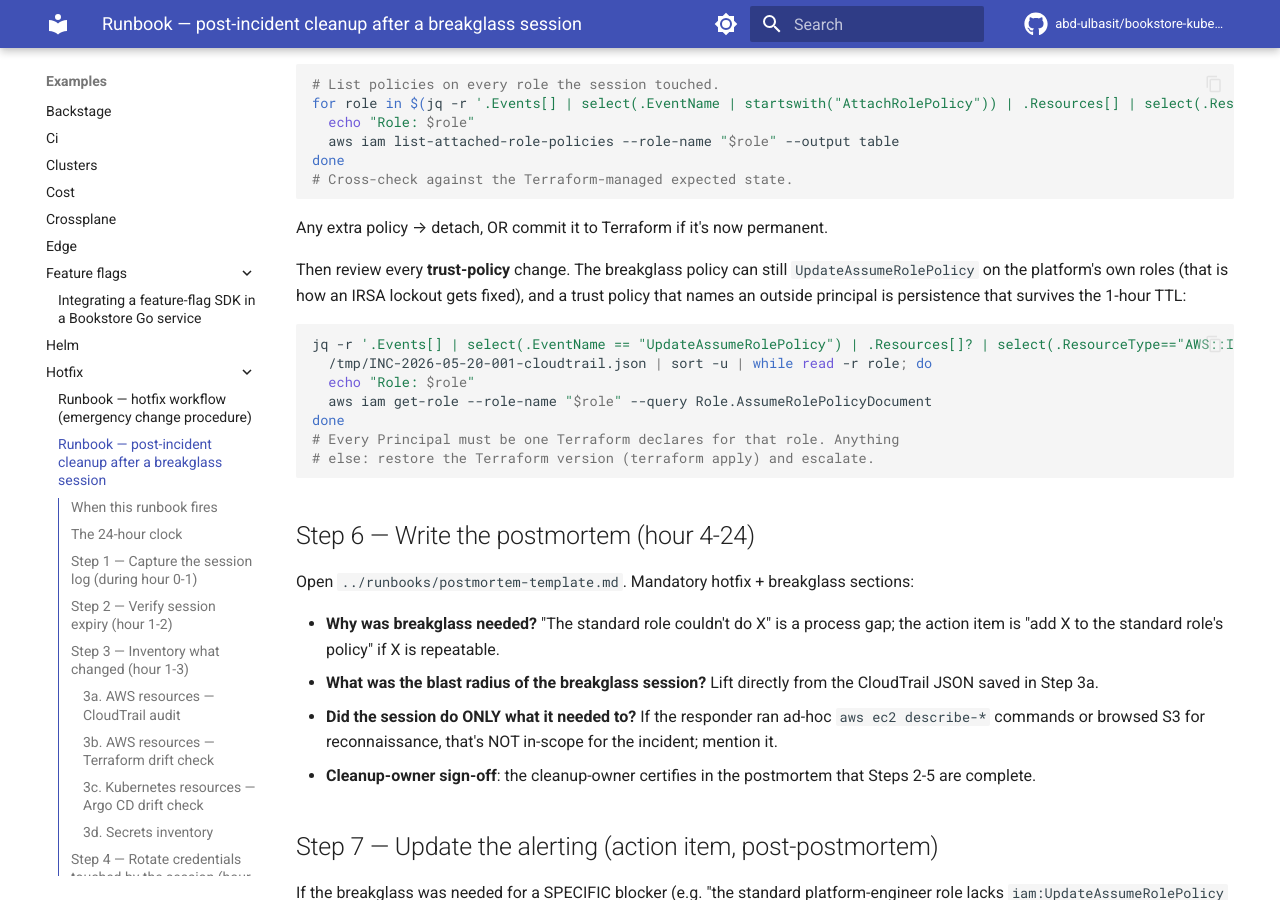
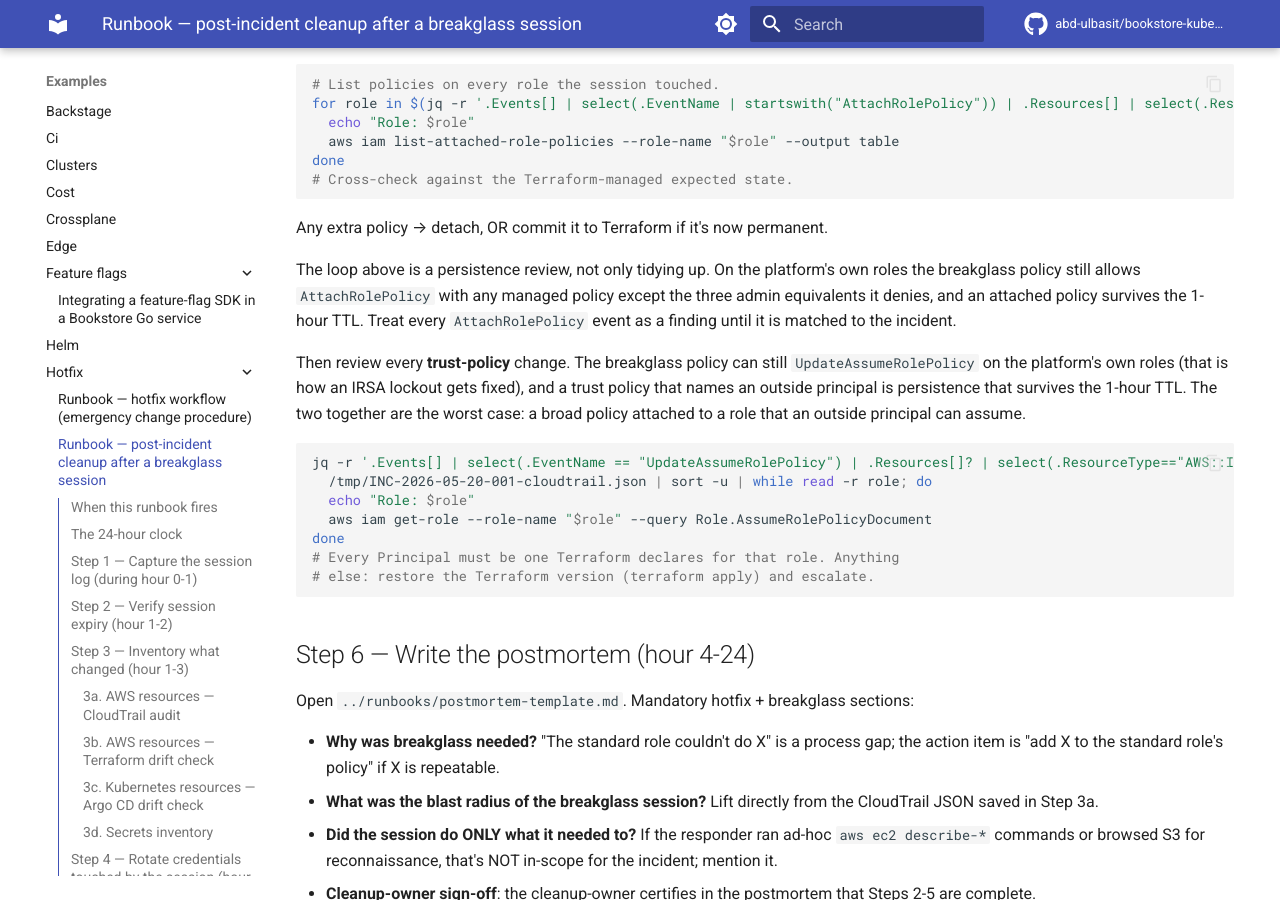
Before and after one commit to abd-ulbasit/bookstore-kubernetes-guide, an MkDocs documentation site: the page built from full-guide/examples/bookstore-platform/hotfix/cleanup-after-breakglass.md, in a window 1280 px wide and 900 px high, scrolled down 3835 px. Built offline with MkDocs 1.6.1 and Material for MkDocs 9.7.7, drawn with Linux system fonts in a browser that asks for light colours; comment, search, counter and statistics services are not loaded.

Commit message:
Name the Karpenter controller role under the platform prefix
The breakglass policy's IAM repair statement is scoped to
role/bookstore-platform-*, and its comment (and 5dd4a09's message) said
"every role the stack creates is named <cluster_name>-...". Two are
not. The Karpenter controller IRSA role used the sub-module default
iam_role_name "KarpenterController" (with a random suffix), so the IRSA
lockout repair the statement exists for could not reach the controller
that provisions nodes. The system managed node group's role is
"system-eks-node-group-<random>".

karpenter.tf now names the controller role
"${local.name_prefix}-karpenter-controller" with no name prefix. On an
existing cluster that replaces the role; the Helm release follows the
new ARN through the service-account annotation, and node provisioning
pauses while the controller restarts. The node group role is left as
is, because renaming it would replace the node group; the policy
comment now names it as the one exception.

The policy's "does not grant" comment claimed no action could create a
principal that outlives the session. AttachRolePolicy (any managed
policy but the three denied) and UpdateAssumeRolePolicy on the
platform's roles still can, by design, since repairs need them. The
comment says so, and cleanup-after-breakglass.md Step 5 now treats
AttachRolePolicy events as a persistence review alongside the trust
policy review, not as tidying up.

Co-Authored-By: Claude Opus 5.5 <noreply@anthropic.com>

````diff
--- a/full-guide/examples/bookstore-platform/hotfix/cleanup-after-breakglass.md
+++ b/full-guide/examples/bookstore-platform/hotfix/cleanup-after-breakglass.md
@@ -206,10 +206,19 @@ done
 Any extra policy → detach, OR commit it to Terraform if it's now
 permanent.
 
+The loop above is a persistence review, not only tidying up. On the
+platform's own roles the breakglass policy still allows
+`AttachRolePolicy` with any managed policy except the three admin
+equivalents it denies, and an attached policy survives the 1-hour TTL.
+Treat every `AttachRolePolicy` event as a finding until it is matched
+to the incident.
+
 Then review every **trust-policy** change. The breakglass policy can
 still `UpdateAssumeRolePolicy` on the platform's own roles (that is how
 an IRSA lockout gets fixed), and a trust policy that names an outside
-principal is persistence that survives the 1-hour TTL:
+principal is persistence that survives the 1-hour TTL. The two together
+are the worst case: a broad policy attached to a role that an outside
+principal can assume.
 
 ```sh
 jq -r '.Events[] | select(.EventName == "UpdateAssumeRolePolicy") | .Resources[]? | select(.ResourceType=="AWS::IAM::Role") | .ResourceName' \
````
Also changed, not shown: 2 other files.
